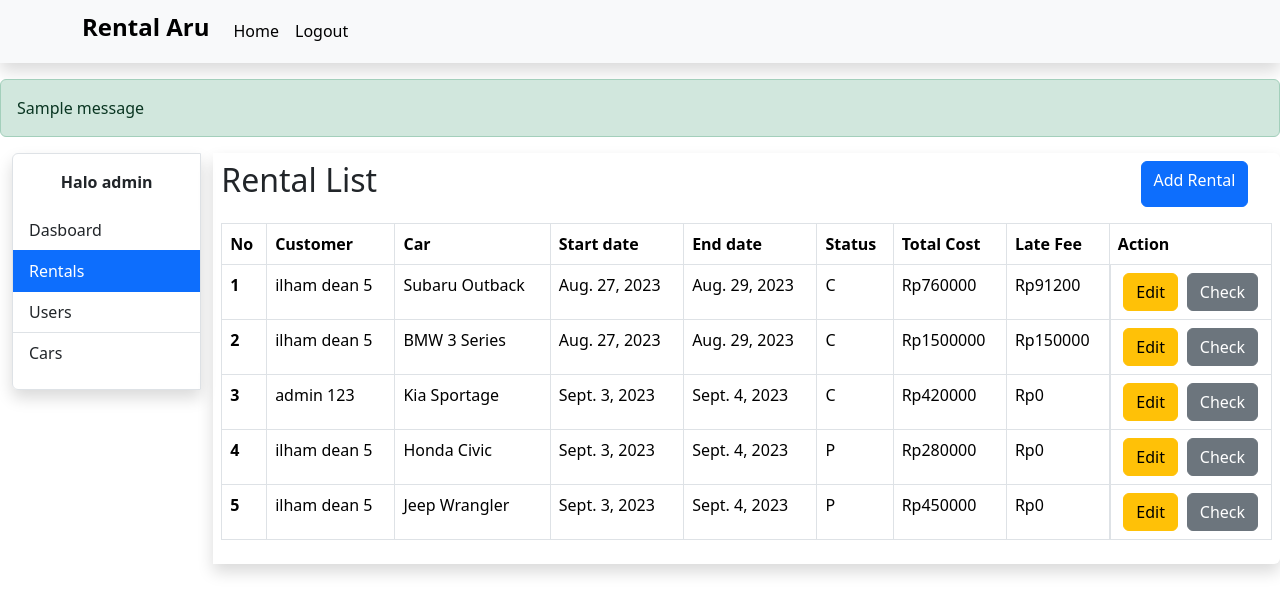
After one commit to dean131/django-rental-mobil, a Django app: page /rental in a window 1280 px wide. The commit adds this page. Shown: the top 614 px of the page. Run offline with Django 4.2, Linux system fonts and the light colour scheme; a user stored in the database is signed in; data comes from the database, SQL or seed files in the repository; both versions use the stored data as it was after the commit; one stand-in notice (Sample message) is shown.

Commit message:
Add admin page - dashboard - rentals page

```diff
--- a/base/api/filters.py
+++ b/base/api/filters.py
@@ -6,4 +6,4 @@ class CarListFilter(FilterSet):
     price = RangeFilter()
     class Meta:
         model = Car
-        fields = ['price']
+        fields = ['price', 'is_booked']
--- a/base/urls.py
+++ b/base/urls.py
@@ -1 +1,14 @@
 from django.urls import path
+
+from . import views
+
+urlpatterns = [
+    path('login/', views.login_page, name='login_page'),
+    path('logout/', views.logout_user, name='logout_user'),
+
+    path('', views.home, name='home'),
+    path('rental', views.rental, name='rental'),
+    path('add-rental/', views.add_rental, name='add_rental'),
+    path('edit-rental/<str:pk>/', views.edit_rental, name='edit_rental'),
+    path('checkout-rental/<str:pk>/', views.checkout_rental, name='checkout_rental'),
+]
--- a/base/views.py
+++ b/base/views.py
@@ -1,3 +1,112 @@
-from django.shortcuts import render
+from datetime import datetime
 
+from django.shortcuts import render, redirect
+from django.contrib.auth import authenticate, login, logout
+from django.contrib.auth.decorators import login_required
+from django.contrib import messages
+from django.db.models import Q
+
+from .models import Rental, Car
+from account.models import User
+from .forms import RentalModelForm
 # Create your views here.
+
+
+@login_required(login_url='login_page')
+def home(request):
+    total_customers = User.objects.all().count()
+    total_rentals = Rental.objects.filter(Q(status='P') | Q(status='A')).count()
+    available_cars = Car.objects.filter(is_booked=False).count()
+
+    context = {
+        'name': (request.user.full_name).split()[0],
+        'active_menu': 'home',
+        'total_customers': total_customers,
+        'total_rentals': total_rentals,
+        'available_cars': available_cars,
+    }
+    return render(request, 'home.html', context)
+
+
+@login_required(login_url='login_page')
+def rental(request):
+    rentals = Rental.objects.all()
+    context = {
+        'name': (request.user.full_name).split()[0],
+        'rentals': rentals,
+        'active_menu': 'rental',
+    }
+    return render(request, 'rentals_page.html', context)
+
+
+@login_required(login_url='login_page')
+def add_rental(request):
+    form = RentalModelForm()
+
+    if request.method == 'POST':
+        form = RentalModelForm(request.POST)
+        if form.is_valid():
+            form.save()
+            return redirect('rental')
+
+    context = {
+        'form': form
+    }
+    return render(request, 'add_rental.html', context)
+
+
+@login_required(login_url='login_page')
+def edit_rental(request, pk):
+    rental = Rental.objects.get(id=pk)
+    form = RentalModelForm(instance=rental)
+
+    if request.method == 'POST':
+        form = RentalModelForm(data=request.POST, instance=rental)
+        if form.is_valid():
+            form.save()
+            return redirect('rental')
+
+    context = {
+        'form': form
+    }
+    return render(request, 'edit_rental.html', context)
+
+
+@login_required(login_url='login_page')
+def checkout_rental(request, pk):
+    rental = Rental.objects.get(id=pk)
+
+    if request.method == 'POST':
+        rental.status = 'C'
+        rental.check_out_date = datetime.today()
+        rental.save()
+        messages.success(request, "Rental Checked Out.")
+        return redirect('rental')
+
+    context = {
+        'rental': rental
+    }
+    return render(request, 'checkout_rental.html', context)
+
+
+def login_page(request):
+    if request.user.is_authenticated:
+        return redirect('home')
+
+    if request.method == 'POST':
+        email = request.POST.get('email')
+        password = request.POST.get('password')
+
+        user = authenticate(request, email=email, password=password)
+
+        if (user is not None) and (user.is_admin):
+            login(request, user)
+            return redirect('home')
+
+    context = {}
+    return render(request, 'login_page.html', context)
+
+@login_required(login_url='login_page')
+def logout_user(requset):
+    logout(requset)
+    return redirect('login_page')
--- a/rental_mobil/urls.py
+++ b/rental_mobil/urls.py
@@ -21,6 +21,7 @@ from django.conf.urls.static import static
 
 urlpatterns = [
     path('admin/', admin.site.urls),
+    path('', include('base.urls')),
     path('api/', include('base.api.urls')),
     path('account/', include('account.api.urls')),
     # path('auth/', include('knox.urls')),
--- /dev/null
+++ b/templates/base.html
@@ -0,0 +1,70 @@
+<!doctype html>
+<html lang="en">
+    <head>
+        <meta charset="utf-8">
+        <meta name="viewport" content="width=device-width, initial-scale=1">
+        <title>Admin Page Rental Aru</title>
+        <link href="https://cdn.jsdelivr.net/npm/bootstrap@5.3.1/dist/css/bootstrap.min.css" rel="stylesheet" integrity="sha384-4bw+/aepP/YC94hEpVNVgiZdgIC5+VKNBQNGCHeKRQN+PtmoHDEXuppvnDJzQIu9" crossorigin="anonymous">
+    </head>
+    <body>
+
+        <!-- start navbar -->
+        <nav class="navbar navbar-expand-lg bg-body-tertiary mb-3 shadow">
+            <div class="container">
+                <a class="navbar-brand" href="{% url 'rental' %}"><h4><strong>Rental Aru</strong></h4></a>
+                <button class="navbar-toggler" type="button" data-bs-toggle="collapse" data-bs-target="#navbarNav" aria-controls="navbarNav" aria-expanded="false" aria-label="Toggle navigation">
+                    <span class="navbar-toggler-icon"></span>
+                </button>
+                <div class="collapse navbar-collapse" id="navbarNav">
+                    <ul class="navbar-nav">
+                        <li class="nav-item">
+                            <a class="nav-link active" aria-current="page" href="{% url 'rental' %}">Home</a>
+                        </li>
+                        <li class="nav-item ms-auto">
+                            <a class="nav-link active" aria-current="page" href="{% url 'logout_user' %}">Logout</a>
+                        </li>
+                    </ul>
+                </div>
+            </div>
+        </nav>
+        <!-- end navbar -->
+
+        <!-- start message -->
+        {% if messages %}
+            {% for message in messages %}
+                <div {% if message.tags %} class="alert alert-{{ message.tags }}"{% endif %} role="alert">
+                    {{ message }}
+                </div>
+            {% endfor %}
+        {% endif %}
+        <!-- end message -->
+
+        <!-- start content  -->
+        {% block contents %}
+        {% endblock %}
+        <!-- end content  -->
+
+        {% block modal %}
+        {% endblock %}
+
+        <!-- start scripts -->
+        <script src="https://cdnjs.cloudflare.com/ajax/libs/jquery/3.7.1/jquery.js" integrity="sha512-+k1pnlgt4F1H8L7t3z95o3/KO+o78INEcXTbnoJQ/F2VqDVhWoaiVml/OEHv9HsVgxUaVW+IbiZPUJQfF/YxZw==" crossorigin="anonymous" referrerpolicy="no-referrer"></script>
+        <script src="https://cdn.jsdelivr.net/npm/bootstrap@5.3.1/dist/js/bootstrap.bundle.min.js" integrity="sha384-HwwvtgBNo3bZJJLYd8oVXjrBZt8cqVSpeBNS5n7C8IVInixGAoxmnlMuBnhbgrkm" crossorigin="anonymous"></script>
+        <script>
+            var menu;
+            switch('{{active_menu}}') {
+                case 'home':
+                    menu = document.getElementById('menu-1');
+                    break;
+                    case 'rental':
+                        menu = document.getElementById('menu-2')
+                        break;
+                    }
+                    menu.classList.add('active');
+        </script>
+        {% block scripts %}
+        {% endblock %}
+        <!-- end scripts -->
+
+    </body>
+</html>
--- /dev/null
+++ b/templates/menu.html
@@ -0,0 +1,19 @@
+<!-- start menu -->
+<div class="col shadow border rounded-start py-3">
+    <p class="mb-3 text-center"><Strong>Halo {{ name }}</Strong></p>
+    <div class="list-group list-group-flush">
+        <a href="{% url 'home' %}" id="menu-1" class="list-group-item list-group-item-action">
+            Dasboard
+        </a>
+        <a href="{% url 'rental' %}" id="menu-2" class="list-group-item list-group-item-action">
+            Rentals
+        </a>
+        <a href="{% url 'home' %}" id="menu-3" class="list-group-item list-group-item-action">
+            Users
+        </a>
+        <a href="{% url 'home' %}" id="menu-4" class="list-group-item list-group-item-action">
+            Cars
+        </a>
+    </div>
+</div>
+<!-- end menu -->
--- a/templates/otp.html
+++ b/templates/otp.html
@@ -10,8 +10,7 @@
       <hr style="border:none;border-top:1px solid #eee" />
       <div style="float:right;padding:8px 0;color:#aaa;font-size:0.8em;line-height:1;font-weight:300">
         <p>Rental Aru Inc</p>
-        <p>1600 Amphitheatre Parkway</p>
-        <p>California</p>
+        <p>Yogyakarta</p>
       </div>
     </div>
   </div>
--- /dev/null
+++ b/templates/rentals_page.html
@@ -0,0 +1,144 @@
+{% extends 'base.html' %}
+
+
+{% block contents %}
+
+<div class="container-fluid">
+    <div class="row">
+        <div class="col-2">
+            {% include 'menu.html' %}
+        </div>
+        <!-- start table  -->
+        <div class="col-md shadow rounded-end p-2">
+            <div class="row mb-3">
+                <div class="col-10">
+                    <h2>Rental List</h2>
+                </div>
+                <div class="col d-flex justify-content-around">
+                    <a href="{% url 'add_rental' %}" class="btn btn-primary">Add Rental</a>
+                </div>
+            </div>
+            <table class="table table-bordered">
+                <thead>
+                    <tr>
+                        <th scope="col">No</th>
+                        <th scope="col">Customer</th>
+                        <th scope="col">Car</th>
+                        <th scope="col">Start date</th>
+                        <th scope="col">End date</th>
+                        <th scope="col">Status</th>
+                        <th scope="col">Total Cost</th>
+                        <th scope="col">Late Fee</th>
+                        <th scope="col">Action</th>
+                    </tr>
+                </thead>
+                <tbody>
+                    {% for rental in rentals %}
+                    <tr>
+                        <th scope="col">{{forloop.counter}}</th>
+                        <td>{{rental.customer}}</td>
+                        <td>{{rental.car}}</td>
+                        <td>{{rental.start_date}}</td>
+                        <td>{{rental.end_date}}</td>
+                        <td>{{rental.status}}</td>
+                        <td>Rp{{rental.total_cost}}</td>
+                        <td>Rp{{rental.late_fee}}</td>
+                        <td class="d-flex justify-content-around">
+                            <!-- <button type="button" class="btn btn-warning edit-item" data-rentalid="{{ rental.id }}" data-bs-toggle="modal" data-bs-target="#exampleModal">
+                                Edit
+                            </button> -->
+                            <a href="{% url 'edit_rental' rental.id %}" class="btn btn-warning">Edit</a>
+                            <a href="{% url 'checkout_rental' rental.id %}" class="btn btn-secondary">Check</a>
+                        </td>
+                    </tr>
+                    {% endfor %}
+                </tbody>
+            </table>
+        </div>
+        <!-- end table  -->
+    </div>
+</div>
+{% endblock %}
+
+{% block modal %}
+<!-- start modal  -->
+<!-- <div class="modal fade" id="exampleModal" tabindex="-1" aria-labelledby="exampleModalLabel" aria-hidden="true">
+    <div class="modal-dialog modal-lg modal-dialog-centered">
+    <div class="modal-content">
+        <div class="modal-header">
+            <h1 class="modal-title fs-5" id="exampleModalLabel">Modal title</h1>
+            <button type="button" class="btn-close" data-bs-dismiss="modal" aria-label="Close"></button>
+        </div>
+        <div class="modal-body">
+            <form id="rental-form" method="POST" action="/">
+                {% csrf_token %}
+                <div class="mb-3">
+                    <label for="customer" class="col-form-label">Customer:</label>
+                    <input type="text" class="form-control" name="customer" id="customer">
+                </div>
+                <div class="mb-3">
+                    <label for="car" class="col-form-label">Car:</label>
+                    <input type="text" class="form-control" name="car" id="car">
+                </div>
+                <div class="mb-3">
+                    <label for="start-date" class="col-form-label">Start Date:</label>
+                    <input type="text" class="form-control" name="start-date" id="start-date">
+                </div>
+                <div class="mb-3">
+                    <label for="end-date" class="col-form-label">End Date:</label>
+                    <input type="text" class="form-control" name="end-date" id="end-date">
+                </div>
+                <div class="mb-3">
+                    <label for="status" class="col-form-label">Status:</label>
+                    <select class="form-select" aria-label="Default select example" name="status" id="status">
+                        <option value="P">Pending</option>
+                        <option value="A">Active</option>
+                        <option value="C">Complete</option>
+                    </select>
+                </div>
+                <div class="mb-3">
+                    <label for="total-cost" class="col-form-label">Total Cost:</label>
+                    <input type="text" class="form-control" name="total-cost" id="total-cost">
+                </div>
+                <input type="text" class="form-control" name="rental-id" id="rental-id" hidden>
+            </form>
+        </div>
+        <div class="modal-footer">
+            <button type="button" class="btn btn-secondary" data-bs-dismiss="modal">Close</button>
+            <button type="submit" class="btn btn-primary" form="rental-form">Save changes</button>
+        </div>
+    </div>
+</div>
+</div> -->
+<!-- end modal  -->
+{% endblock %}
+
+{% block scripts %}
+<!-- start scripts -->
+<!-- <script>
+
+    $(document).ready(function() {
+
+        $(".edit-item").on("click", function() {
+            var tr = $(this).closest("tr")
+            var customerName = tr.find('td:nth-child(2)').text().trim();
+            var carName = tr.find('td:nth-child(3)').text().trim();
+            var startDate = tr.find('td:nth-child(4)').text().trim();
+            var endtDate = tr.find('td:nth-child(5)').text().trim();
+            var status = tr.find('td:nth-child(6)').text().trim();
+            var totalCost = tr.find('td:nth-child(7)').text().trim();
+            var rentalId = $(this).data('rentalid');
+
+            $('#customer').val(customerName);
+            $('#car').val(carName);
+            $('#start-date').val(startDate);
+            $('#end-date').val(endtDate);
+            $('#status').val(status);
+            $('#total-cost').val(totalCost);
+            $('#total-cost').val(totalCost);
+            $('#rental-id').val(rentalId);
+        });
+    });
+</script> -->
+<!-- end scripts -->
+{% endblock %}
```
Also changed, not shown: base/forms.py (added, +8 -0 lines), base/models.py (+6 -6 lines), rental_mobil/settings.py (+9 -3 lines), templates/add_rental.html (added, +24 -0 lines), templates/checkout_rental.html (added, +46 -0 lines), templates/edit_rental.html (added, +24 -0 lines), templates/home.html (added, +50 -0 lines), templates/login_page.html (added, +37 -0 lines), base/migrations/0002_alter_car_price_alter_rental_status.py (added), base/migrations/0003_alter_car_description_alter_car_name_and_more.py (added), db.sqlite3, templates/users_page.html (added).
